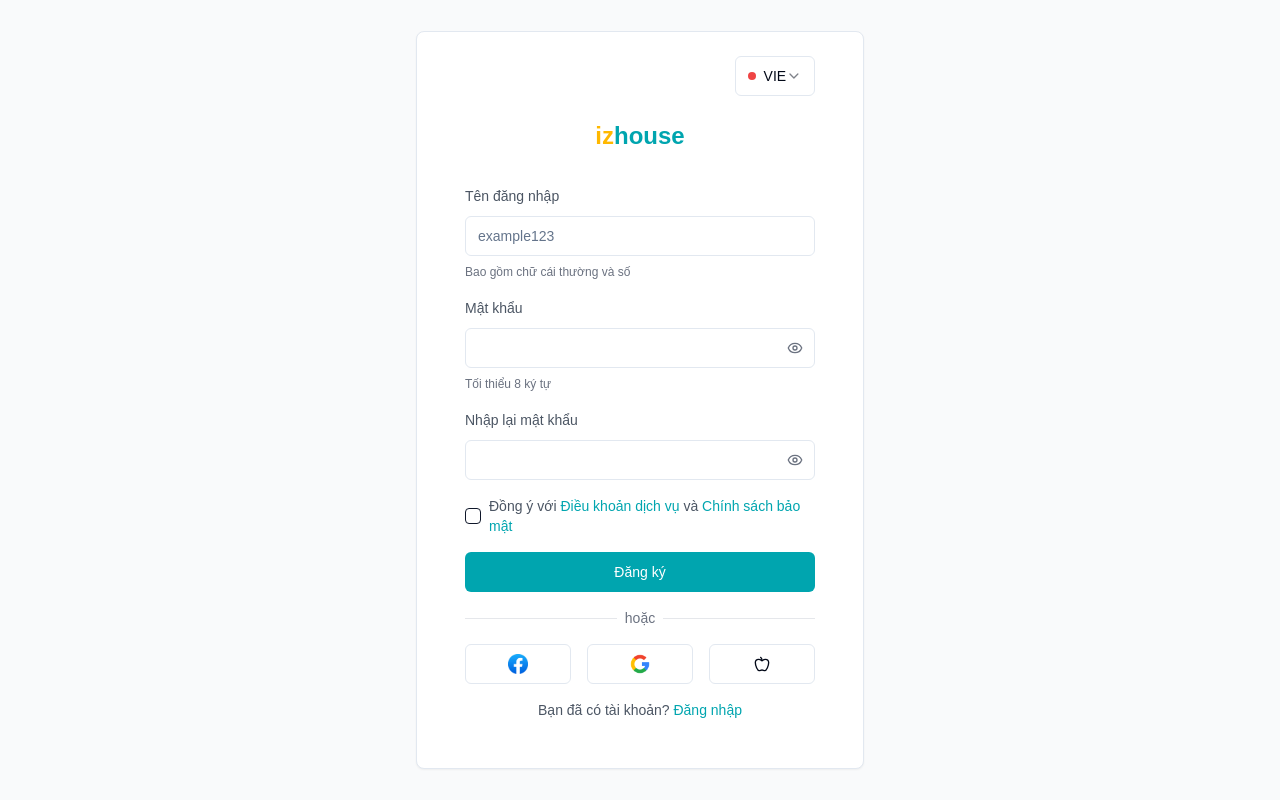
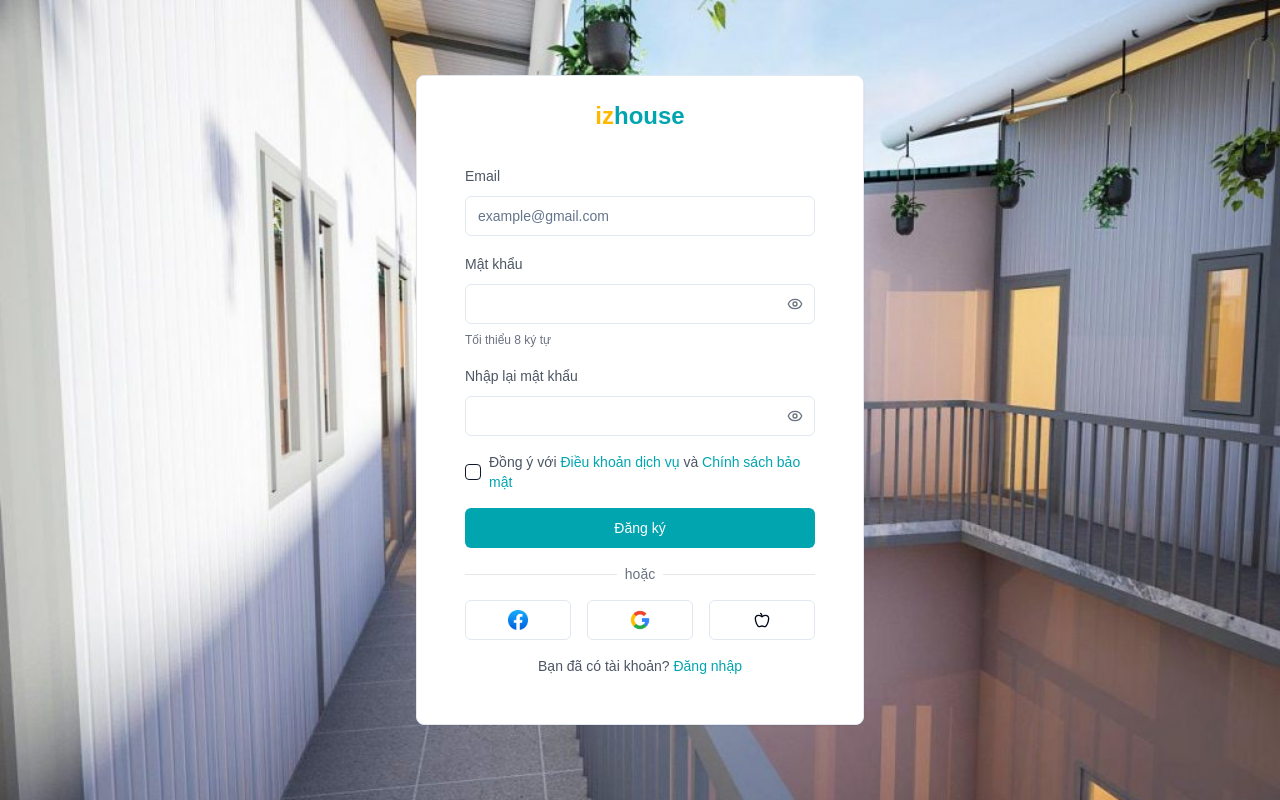
Before and after one commit to argargargtbn01/easyhouse-fe, a Next.js app: page /register in a window 1280 px wide. Built offline with nearby package versions, Linux system fonts and the light colour scheme.

Commit message:
feat: done auth

```diff
--- a/package.json
+++ b/package.json
@@ -17,6 +17,7 @@
     "@radix-ui/react-select": "^2.1.2",
     "@radix-ui/react-slot": "^1.1.0",
     "@radix-ui/react-tabs": "^1.1.1",
+    "axios": "^1.7.7",
     "class-variance-authority": "^0.7.0",
     "clsx": "^2.1.1",
     "lucide-react": "^0.454.0",
--- a/src/components/login-form.tsx
+++ b/src/components/login-form.tsx
@@ -1,47 +1,69 @@
-"use client"
+'use client'
 
-import { useState } from "react"
-import { Button } from "@/components/ui/button"
-import { Card, CardContent } from "@/components/ui/card"
-import { Input } from "@/components/ui/input"
-import { Checkbox } from "@/components/ui/checkbox"
-import { ChevronDown, Apple } from "lucide-react"
-import Image from "next/image"
-import Link from "next/link"
+import { useState } from 'react'
+import { Button } from '@/components/ui/button'
+import { Card, CardContent } from '@/components/ui/card'
+import { Input } from '@/components/ui/input'
+import { Checkbox } from '@/components/ui/checkbox'
+import { ChevronDown, Apple } from 'lucide-react'
+import Image from 'next/image'
+import Link from 'next/link'
+import { useRouter } from 'next/navigation'
+import axios from 'axios'
 
 export default function Component() {
-  const [username, setUsername] = useState("")
-  const [password, setPassword] = useState("")
+  const [email, setEmail] = useState('')
+  const [password, setPassword] = useState('')
   const [rememberPassword, setRememberPassword] = useState(false)
+  const [error, setError] = useState('')
+  const router = useRouter()
 
-  const handleSubmit = (e: React.FormEvent) => {
+  const handleSubmit = async (e: React.FormEvent) => {
     e.preventDefault()
-    // Handle login logic here
+    setError('')
+    try {
+      const response = await axios.post('http://localhost:3000/auth/login', {
+        email,
+        password,
+      })
+      const data = response.data
+      // Store the token in localStorage or a secure cookie
+      localStorage.setItem('access_token', data.access_token)
+
+      // Redirect to the dashboard or home page
+      router.push('/dashboard')
+    } catch (err: any) {
+      setError(err.response?.data?.message || 'Email hoặc mật khẩu không đúng.')
+    }
   }
 
   return (
     // <div className="min-h-screen flex items-center justify-center bg-gray-50">
-    <div className="min-h-screen flex items-center justify-center bg-gray-50 bg-cover bg-center" style={{backgroundImage: "url('/images/img-login-page.jpg')"}}>
+    <div
+      className="min-h-screen flex items-center justify-center bg-gray-50 bg-cover bg-center"
+      style={{ backgroundImage: "url('/images/img-login-page.jpg')" }}
+    >
       <Card className="w-full max-w-md p-6">
         <CardContent>
-          <div className="flex justify-end mb-6">
-            <Button variant="ghost" size="sm" className="text-sm">
-              VIE <ChevronDown className="ml-1 h-4 w-4" />
-            </Button>
-          </div>
 
           <div className="text-center mb-8">
-            <h1 className="text-2xl font-bold text-[#FFB800]">iz<span className="text-[#00A5AF]">house</span></h1>
+            <h1 className="text-2xl font-bold text-[#FFB800]">
+              iz<span className="text-[#00A5AF]">house</span>
+            </h1>
           </div>
-
+          {error && (
+            <div className="bg-red-100 border border-red-400 text-red-700 px-4 py-3 rounded relative mb-4" role="alert">
+              <span className="block sm:inline">{error}</span>
+            </div>
+          )}
           <form onSubmit={handleSubmit} className="space-y-4">
             <div className="space-y-2">
-              <label className="text-sm text-gray-600">Tên đăng nhập</label>
+              <label className="text-sm text-gray-600">Email</label>
               <Input
                 type="text"
-                value={username}
-                onChange={(e) => setUsername(e.target.value)}
-                placeholder="example123"
+                value={email}
+                onChange={(e) => setEmail(e.target.value)}
+                placeholder="example@gmail.com"
                 className="w-full"
               />
             </div>
@@ -61,13 +83,18 @@
                 <Checkbox
                   id="remember"
                   checked={rememberPassword}
-                  onCheckedChange={(checked) => setRememberPassword(checked as boolean)}
+                  onCheckedChange={(checked) =>
+                    setRememberPassword(checked as boolean)
+                  }
                 />
                 <label htmlFor="remember" className="text-sm text-gray-600">
                   Lưu mật khẩu
                 </label>
               </div>
-              <Link href="/forgot-password" className="text-sm text-[#00A5AF] hover:underline">
+              <Link
+                href="/forgot-password"
+                className="text-sm text-[#00A5AF] hover:underline"
+              >
                 Quên mật khẩu?
               </Link>
             </div>
@@ -113,7 +140,7 @@
             </div>
 
             <div className="text-center text-sm text-gray-600">
-              Bạn chưa có tài khoản?{" "}
+              Bạn chưa có tài khoản?{' '}
               <Link href="/register" className="text-[#00A5AF] hover:underline">
                 Đăng ký
               </Link>
--- a/src/components/register-form.tsx
+++ b/src/components/register-form.tsx
@@ -1,91 +1,111 @@
-"use client";
+'use client'
 
-import { useState } from "react";
-import { Button } from "@/components/ui/button";
-import { Card, CardContent } from "@/components/ui/card";
-import { Input } from "@/components/ui/input";
-import { Checkbox } from "@/components/ui/checkbox";
-import { Eye, EyeOff, Apple } from "lucide-react";
-import Image from "next/image";
-import Link from "next/link";
+import { useState } from 'react'
+import { Button } from '@/components/ui/button'
+import { Card, CardContent } from '@/components/ui/card'
+import { Input } from '@/components/ui/input'
+import { Checkbox } from '@/components/ui/checkbox'
+import { Eye, EyeOff, Apple } from 'lucide-react'
+import Image from 'next/image'
+import Link from 'next/link'
 import {
   Select,
   SelectContent,
   SelectItem,
   SelectTrigger,
   SelectValue,
-} from "@/components/ui/select";
+} from '@/components/ui/select'
+import { useRouter } from 'next/navigation'
+import axios from 'axios'
 
 export default function Component() {
-  const [showPassword, setShowPassword] = useState(false);
-  const [showConfirmPassword, setShowConfirmPassword] = useState(false);
+  const [showPassword, setShowPassword] = useState(false)
+  const [showConfirmPassword, setShowConfirmPassword] = useState(false)
   const [formData, setFormData] = useState({
-    username: "",
-    password: "",
-    confirmPassword: "",
+    email: '',
+    password: '',
+    confirmPassword: '',
     agreeToTerms: false,
-  });
+  })
+  const [error, setError] = useState('')
+  const [success, setSuccess] = useState(false)
+  const router = useRouter()
 
-  const handleSubmit = (e: React.FormEvent) => {
-    e.preventDefault();
-    // Handle form submission
-    console.log(formData);
-  };
+  const handleSubmit = async (e: React.FormEvent) => {
+    e.preventDefault()
+    setError('')
+    setSuccess(false)
+    if (formData.password !== formData.confirmPassword) {
+      setError('Mật khẩu không khớp.')
+      return
+    }
+
+    if (!formData.agreeToTerms) {
+      setError('Vui lòng đồng ý với Điều khoản dịch vụ và Chính sách bảo mật.')
+      return
+    }
+
+    try {
+      await axios.post('http://localhost:3000/auth/register', {
+        email: formData.email,
+        password: formData.password,
+      })
+      setSuccess(true)
+      router.push('/login')
+    } catch (err: any) {
+      setError(
+        err.response?.data?.message || 'Đăng ký thất bại. Vui lòng thử lại.'
+      )
+    }
+  }
 
   return (
-    <div className="min-h-screen flex items-center justify-center bg-gray-50">
+    <div
+      className="min-h-screen flex items-center justify-center bg-gray-50 bg-cover bg-center"
+      style={{ backgroundImage: "url('/images/img-login-page.jpg')" }}
+    >
       <Card className="w-full max-w-md p-6">
         <CardContent>
-          <div className="flex justify-end mb-6">
-            <Select defaultValue="vie">
-              <SelectTrigger className="w-[80px]">
-                <SelectValue>
-                  <div className="flex items-center gap-2">
-                    <div className="h-2 w-2 rounded-full bg-red-500" />
-                    VIE
-                  </div>
-                </SelectValue>
-              </SelectTrigger>
-              <SelectContent>
-                <SelectItem value="vie">
-                  <div className="flex items-center gap-2">
-                    <div className="h-2 w-2 rounded-full bg-red-500" />
-                    VIE
-                  </div>
-                </SelectItem>
-                <SelectItem value="eng">ENG</SelectItem>
-              </SelectContent>
-            </Select>
-          </div>
-
           <div className="text-center mb-8">
             <h1 className="text-2xl font-bold text-[#FFB800]">
               iz<span className="text-[#00A5AF]">house</span>
             </h1>
           </div>
-
+          {error && (
+            <div
+              className="bg-red-100 border border-red-400 text-red-700 px-4 py-3 rounded relative mb-4"
+              role="alert"
+            >
+              <span className="block sm:inline">{error}</span>
+            </div>
+          )}
+          {success && (
+            <div
+              className="bg-green-100 border border-green-400 text-green-700 px-4 py-3 rounded relative mb-4"
+              role="alert"
+            >
+              <span className="block sm:inline">Đăng ký thành công!</span>
+            </div>
+          )}
           <form onSubmit={handleSubmit} className="space-y-4">
             <div className="space-y-2">
-              <label className="text-sm text-gray-600">Tên đăng nhập</label>
+              <label className="text-sm text-gray-600">Email</label>
               <Input
                 type="text"
-                value={formData.username}
+                value={formData.email}
                 onChange={(e) =>
-                  setFormData({ ...formData, username: e.target.value })
+                  setFormData({ ...formData, email: e.target.value })
                 }
-                placeholder="example123"
+                placeholder="example@gmail.com"
                 className="w-full"
               />
-              <p className="text-xs text-gray-500">
-                Bao gồm chữ cái thường và số
-              </p>
             </div>
 
             <div className="space-y-2">
               <label className="text-sm text-gray-600">Mật khẩu</label>
               <div className="relative">
                 <Input
-                  type={showPassword ? "text" : "password"}
+                  type={showPassword ? 'text' : 'password'}
                   value={formData.password}
                   onChange={(e) =>
                     setFormData({ ...formData, password: e.target.value })
@@ -111,7 +131,7 @@
               <label className="text-sm text-gray-600">Nhập lại mật khẩu</label>
               <div className="relative">
                 <Input
-                  type={showConfirmPassword ? "text" : "password"}
+                  type={showConfirmPassword ? 'text' : 'password'}
                   value={formData.confirmPassword}
                   onChange={(e) =>
                     setFormData({
@@ -144,11 +164,11 @@
                 }
               />
               <label htmlFor="terms" className="text-sm text-gray-600">
-                Đồng ý với{" "}
+                Đồng ý với{' '}
                 <Link href="#" className="text-[#00A5AF] hover:underline">
                   Điều khoản dịch vụ
-                </Link>{" "}
-                và{" "}
+                </Link>{' '}
+                và{' '}
                 <Link href="#" className="text-[#00A5AF] hover:underline">
                   Chính sách bảo mật
                 </Link>
@@ -196,7 +216,7 @@
             </div>
 
             <div className="text-center text-sm text-gray-600">
-              Bạn đã có tài khoản?{" "}
+              Bạn đã có tài khoản?{' '}
               <Link href="/login" className="text-[#00A5AF] hover:underline">
                 Đăng nhập
               </Link>
@@ -205,5 +225,5 @@
         </CardContent>
       </Card>
     </div>
-  );
+  )
 }
```
Also changed, not shown: src/components/header.tsx (+16 -1 lines), 1 other file (tests, documents, lock files or other folders).
